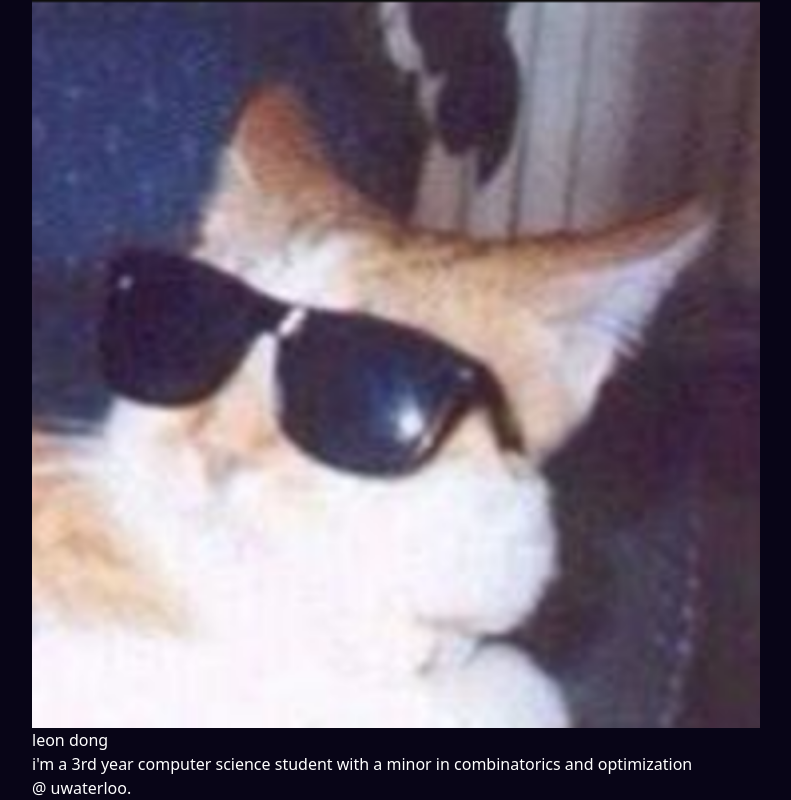
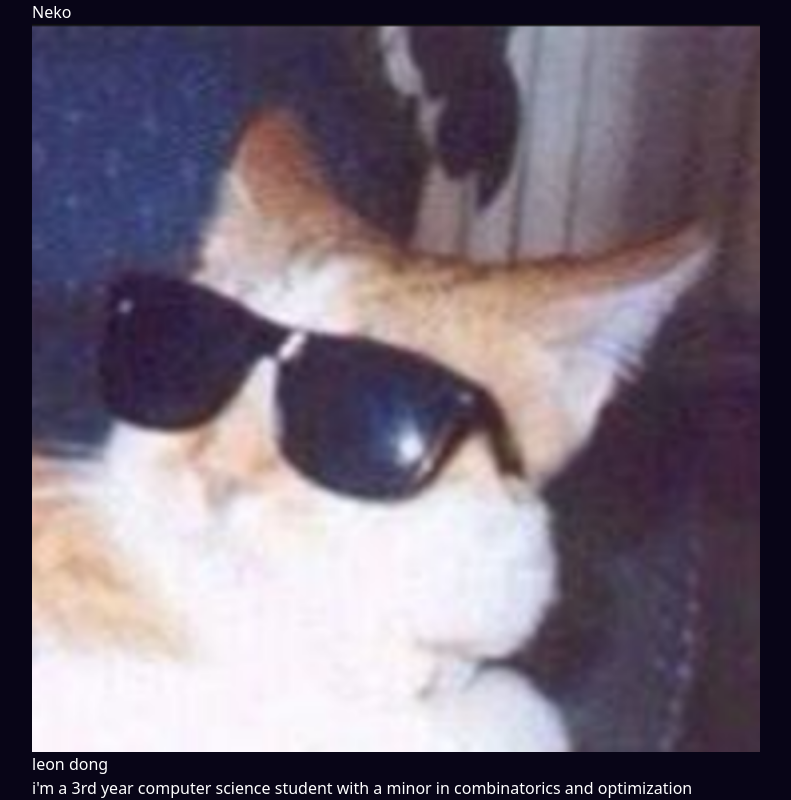
Before and after one commit to LeonDong02/zeroultra, a Next.js app: page / in a window 1280 px wide. Shown: the top 800 px of the page, without its empty margins (244-1035 px from the left). Built offline with nearby package versions, Linux system fonts and the light colour scheme; no server answers.

Commit message:
Update index.js

```diff
--- a/pages/index.js
+++ b/pages/index.js
@@ -256,11 +256,11 @@ export default function Home() {
   return (
     <div class="font-mono text-[13px] leading-[1.15] w-[100vw] md:w-full mx-auto">
       <Head>
-        <Script>NekoType="fancy"</Script>
-        <h1 id='nl'><Script src="https://webneko.net/n20171213.js"></Script><a href="https://webneko.net">Neko</a></h1>
         <title>Zero Ultra</title>
       </Head>
       <div class="flex flex-col md:flex-row h-100 md:h-48 mt-16 md:mt-28 mb-2.5">
+        <Script>NekoType="fancy"</Script>
+        <h1 id='nl'><Script src="https://webneko.net/n20171213.js"></Script><a href="https://webneko.net">Neko</a></h1>
         <div class="basis-full md:basis-1/4 px-12 md:px-0">
           <img src={'pfp.png'} alt="Profile Picture" />
         </div>
```
